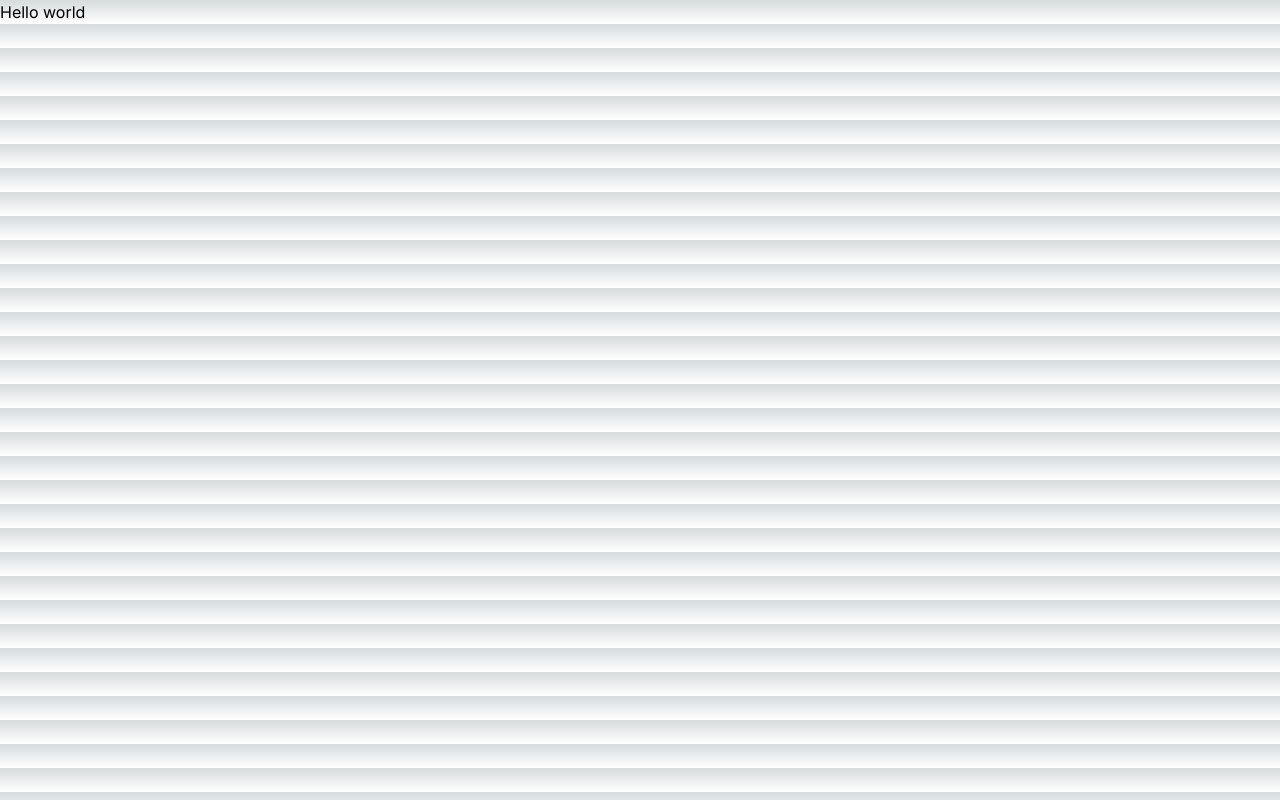
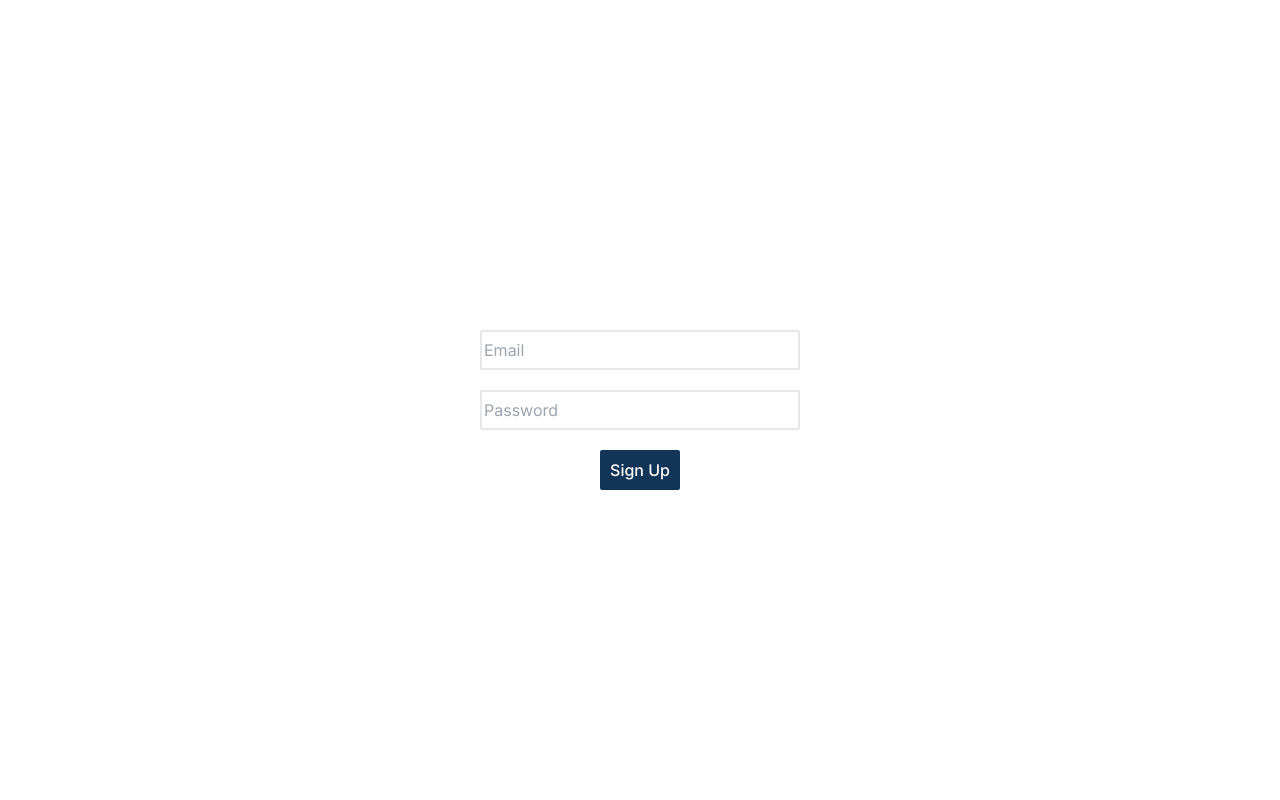
Before and after one commit to jaanisfehling/urza_web, a Next.js app: page /login in a window 1280 px wide. Built offline with nearby package versions, Linux system fonts and the light colour scheme.

Commit message:
login form complete

```diff
--- a/api/utils.js
+++ b/api/utils.js
@@ -22,3 +22,16 @@ export function getErrorMessages(data) {
     }
     return messages;
 }
+
+export const connectionError = "Cannot reach server";
+export const clientError = "Error: Try a different browser";
+
+export function errorMessages(errors) {
+    return (
+        <div className="bg-red-300 rounded p-2 flex flex-col space-y-2" style={{display: errors.length === 0 ? "none" : ""}}>
+            {errors.map(function(msg, i) {
+                return <p key={i}>{msg}</p>;
+            })}
+        </div>
+    );
+}
--- a/app/login/page.js
+++ b/app/login/page.js
@@ -1,9 +1,42 @@
-import Link from "next/link";
+"use client";
+
+import Indicator from "@/components/indicator";
+import {useState} from "react";
+import useLogin from "@/hooks/useLogin";
+import {clientError, connectionError, errorMessages} from "@/api/utils";
 
 export default function Login() {
+    const [payload, setPayload] = useState(null);
+    const {data, isLoading, errors} = useLogin(payload);
+
+    async function handleSubmit(event) {
+        event.preventDefault();
+        const newPayload = {
+            email: event.target.email.value,
+            password: event.target.password.value,
+        }
+        setPayload(prevState => {
+            if (prevState?.email === newPayload.email
+                && prevState?.password === newPayload.password
+                && errors[0] !== connectionError
+                && errors[0] !== clientError) {
+                return prevState;
+            } else {
+                return newPayload;
+            }
+        });
+    }
+
     return (
-        <h1>
-            Hello world
-        </h1>
+        <main className="min-h-screen bg-white flex">
+            <div className="m-auto w-80 space-y-5 flex flex-col">
+                {errorMessages(errors)}
+                <form onSubmit={handleSubmit} className="flex flex-col space-y-5">
+                    <input className="h-10 border-2 p-0.5 rounded-sm" id="email" type="email" placeholder="Email" required/>
+                    <input className="h-10 border-2 p-0.5 rounded-sm" id="password" type="password" placeholder="Password" required/>
+                    {isLoading ? <Indicator className="p-1.5 m-auto h-10 w-20 rounded-sm bg-std-blue-hover"/> : <button className="m-auto h-10 w-20 rounded-sm bg-std-blue hover:bg-std-blue-hover text-white font-medium text-base" type="submit" value="Signup">Sign Up</button>}
+                </form>
+            </div>
+        </main>
     )
 }
--- a/app/signup/page.js
+++ b/app/signup/page.js
@@ -3,12 +3,13 @@
 import useSignup from "@/hooks/useSignup";
 import {useState} from "react";
 import Indicator from "@/components/indicator";
+import {clientError, connectionError, errorMessages} from "@/api/utils";
 
 export default function Signup() {
     const [payload, setPayload] = useState(null);
     const {data, isLoading, errors} = useSignup(payload);
 
-    const handleSubmit = async (event) => {
+    async function handleSubmit(event) {
         event.preventDefault();
         const newPayload = {
             email: event.target.email.value,
@@ -18,28 +19,20 @@ export default function Signup() {
         setPayload(prevState => {
             if (prevState?.email === newPayload.email
                 && prevState?.password === newPayload.password
-                && prevState?.password_confirm === newPayload.password_confirm) {
+                && prevState?.password_confirm === newPayload.password_confirm
+                && errors[0] !== connectionError
+                && errors[0] !== clientError) {
                 return prevState;
             } else {
                 return newPayload;
             }
         });
-    };
-
-    function errorMessage() {
-        return (
-            <div className="bg-red-300 rounded p-2 flex flex-col space-y-2" style={{display: errors.length === 0 ? "none" : ""}}>
-                {errors.map(function(msg, i) {
-                    return <p key={i}>{msg}</p>;
-                })}
-            </div>
-        );
     }
 
     return (
         <main className="min-h-screen bg-white flex">
-            <div className="m-auto space-y-5 flex flex-col">
-                {errorMessage()}
+            <div className="m-auto w-80 space-y-5 flex flex-col">
+                {errorMessages(errors)}
                 <form onSubmit={handleSubmit} className="flex flex-col space-y-5">
                     <input className="h-10 border-2 p-0.5 rounded-sm" id="email" type="email" placeholder="Email" required/>
                     <input className="h-10 border-2 p-0.5 rounded-sm" minLength="8" id="password" type="password" placeholder="Password" required/>
--- a/components/navbar.js
+++ b/components/navbar.js
@@ -8,7 +8,7 @@ export function Navbar() {
                 <Link href="/login" className="flex rounded-sm h-8 px-2.5 m-2 bg-std-blue hover:bg-std-blue-hover items-center text-white font-medium text-base" type="button">
                     Login
                 </Link>
-                <Link href="/login" className="flex rounded-sm h-8 px-2.5 m-2 bg-std-blue hover:bg-std-blue-hover items-center text-white font-medium text-base" type="button">
+                <Link href="/signup" className="flex rounded-sm h-8 px-2.5 m-2 bg-std-blue hover:bg-std-blue-hover items-center text-white font-medium text-base" type="button">
                     Sign Up
                 </Link>
             </div>
--- /dev/null
+++ b/hooks/useLogin.js
@@ -0,0 +1,45 @@
+import {useContext, useEffect, useState} from "react";
+import axios from "@/api/axios";
+import {clientError, connectionError, getErrorMessages} from "@/api/utils";
+import AuthContext from "@/context/AuthProvider";
+
+export default function useLogin(payload) {
+    const [data, setData] = useState(null);
+    const [isLoading, setIsLoading] = useState(false);
+    const [errors, setErrors] = useState([]);
+    const { setAuth } = useContext(AuthContext);
+
+    useEffect(() => {
+        async function login() {
+            try {
+                setIsLoading(true);
+                const response = await axios.post("/account/jwt/", JSON.stringify(payload), {
+                        headers: {"Content-Type": "application/json"},
+                    }
+                )
+                setData(response);
+                setIsLoading(false);
+                setErrors([]);
+            } catch (error) {
+                setIsLoading(false);
+                if (error.response) {
+                    // The request was made and the server responded with a status code
+                    // that falls out of the range of 2xx
+                    setErrors(getErrorMessages(error.response.data));
+                } else if (error.request) {
+                    // The request was made but no response was received
+                    // `error.request` is an instance of XMLHttpRequest in the browser and an instance of
+                    // http.ClientRequest in node.js
+                    setErrors([connectionError]);
+                } else {
+                    // Something happened in setting up the request that triggered an Error
+                    setErrors([clientError]);
+                }
+            }
+        }
+        if (payload) {
+            login();
+        }
+    }, [payload]);
+    return {data, isLoading, errors};
+}
```
Also changed, not shown: 1 other file (tests, documents, lock files or other folders).
